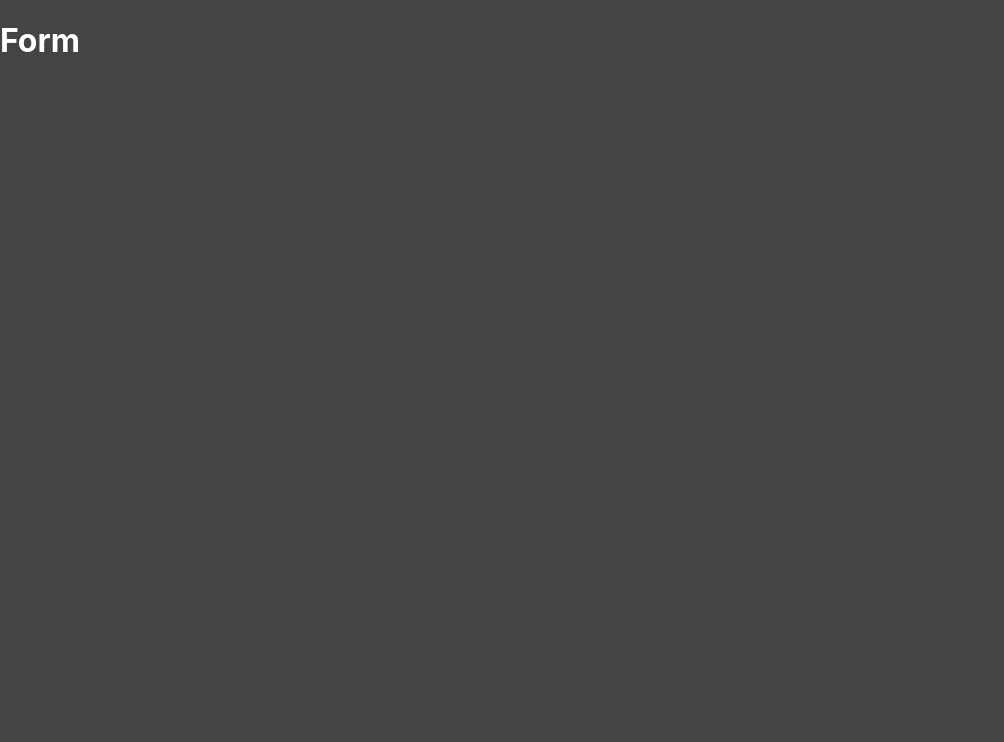
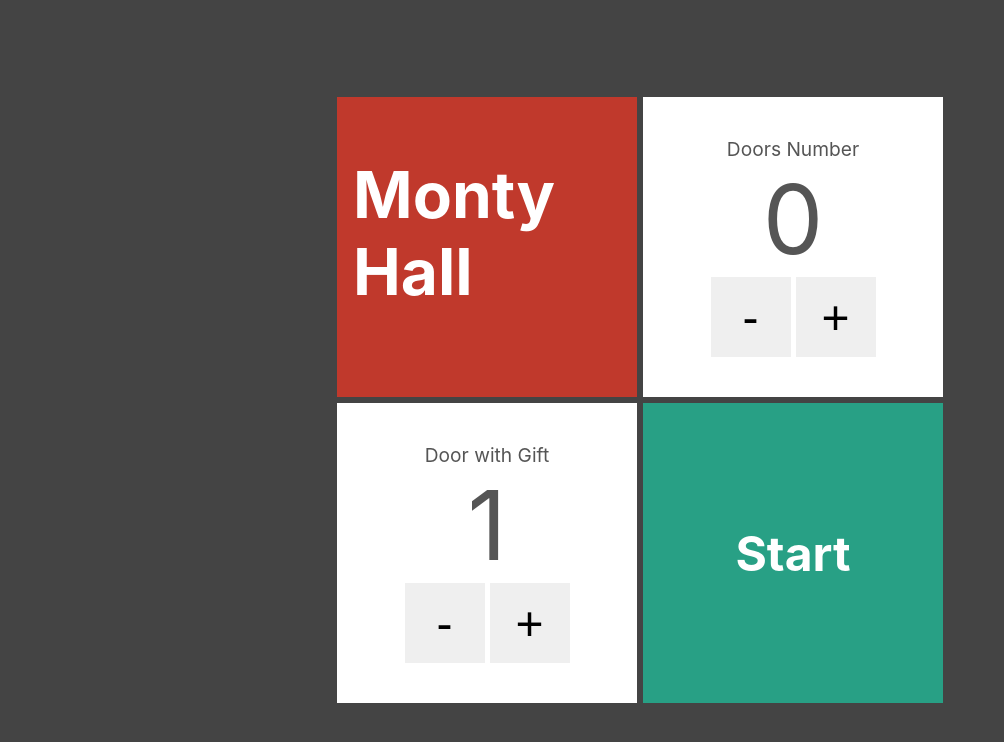
Before and after one commit to matheusAlvarenga/monty-hall, a Next.js app: page / in a window 1280 px wide. Shown: the top 742 px of the page, without its empty margins (0-1004 px from the left). Built offline with nearby package versions, Linux system fonts and the light colour scheme.

Commit message:
feat: create main page

```diff
--- /dev/null
+++ b/src/components/card.tsx
@@ -0,0 +1,19 @@
+import styles from '../styles/card.module.css'
+
+interface CardProps {
+  bgColor?:string,
+  children?: any
+}
+
+const Card = ({ bgColor, children }: CardProps) => {
+  return (
+    <div
+      style={{ backgroundColor: bgColor ?? '#fff' }}
+      className={styles.card}
+    >
+      {children}
+    </div>
+  )
+}
+
+export default Card
--- /dev/null
+++ b/src/components/numericInput.tsx
@@ -0,0 +1,22 @@
+import styles from '../styles/numericInput.module.css'
+
+interface NumericInputProps {
+  text: string,
+  value: number,
+  onChange: (value: number) => void
+}
+
+const NumericInput = ({ value, onChange, text }: NumericInputProps) => {
+  return (
+    <div className={styles.input}>
+      <span className={styles.text}>{text}</span>
+      <span className={styles.value}>{value}</span>
+      <div className={styles.buttons}>
+        <button className={styles.button} onClick={() => {onChange(value - 1)}}>-</button>
+        <button className={styles.button} onClick={() => {onChange(value + 1)}}>+</button>
+      </div>
+    </div>
+  )
+}
+
+export default NumericInput
--- a/src/pages/index.tsx
+++ b/src/pages/index.tsx
@@ -1,11 +1,33 @@
+import Card from "../components/card";
+import styles from '../styles/index.module.css'
+import Link from 'next/link'
+import NumericInput from "../components/numericInput";
 import { useState } from "react";
-import Door from "../components/door";
-import Gift from "../components/gift";
-import { changeDoorState, createDoorsArray } from "../functions/doors";
-import DoorModel from "../model/door";
 
 export default function Home() {
+  const [doorsNumber, setDoorsNumber] = useState(0)
+  const [doorsWithGift, setWithGift] = useState(1)
+
   return (
-    <h1>Form</h1>
+    <div className={styles.form}>
+      <div>
+        <Card bgColor="#c0392c">
+          <h1>Monty Hall</h1>
+        </Card>
+        <Card>
+          <NumericInput value={doorsNumber} text="Doors Number" onChange={setDoorsNumber}></NumericInput>
+        </Card>
+      </div>
+      <div>
+        <Card>
+          <NumericInput value={doorsWithGift} text="Door with Gift" onChange={setWithGift}></NumericInput>
+        </Card>
+        <Card bgColor="#28a085">
+          <Link href={`/game/${doorsNumber}/${doorsWithGift}`}>
+            <h2 className={styles.link}>Start</h2>
+          </Link>
+        </Card>
+      </div>
+    </div>
   )
 }
--- /dev/null
+++ b/src/styles/card.module.css
@@ -0,0 +1,8 @@
+.card {
+  display: flex;
+  width: 300px;
+  height: 300px;
+  margin: 3px;
+  font-size: 2rem;
+  padding: 16px;
+}
--- /dev/null
+++ b/src/styles/index.module.css
@@ -0,0 +1,20 @@
+.form {
+  display: flex;
+  flex-direction: column;
+  justify-content: center;
+  align-items: center;
+  height: 100vh;
+}
+
+.form > div {
+  display: flex;
+}
+
+.link {
+  display: flex;
+  justify-content: center;
+  align-items: center;
+  flex: 1;
+  margin: 0;
+  cursor: pointer;
+}
--- /dev/null
+++ b/src/styles/numericInput.module.css
@@ -0,0 +1,35 @@
+.input {
+  flex: 1;
+  display: flex;
+  flex-direction: column;
+  align-items: center;
+  justify-content: center;
+  color: #000;
+}
+
+.text {
+  color: #555;
+  font-size: 1.2rem;
+}
+
+.value {
+  color: #555;
+  font-size: 6rem;
+}
+
+.buttons {
+  display: flex;
+  gap: 5px;
+}
+
+.button {
+  display: flex;
+  justify-content: center;
+  align-items: center;
+  font-size: 3rem;
+  width: 80px;
+  height: 80px;
+  border: 0;
+
+  cursor: pointer;
+}
```
